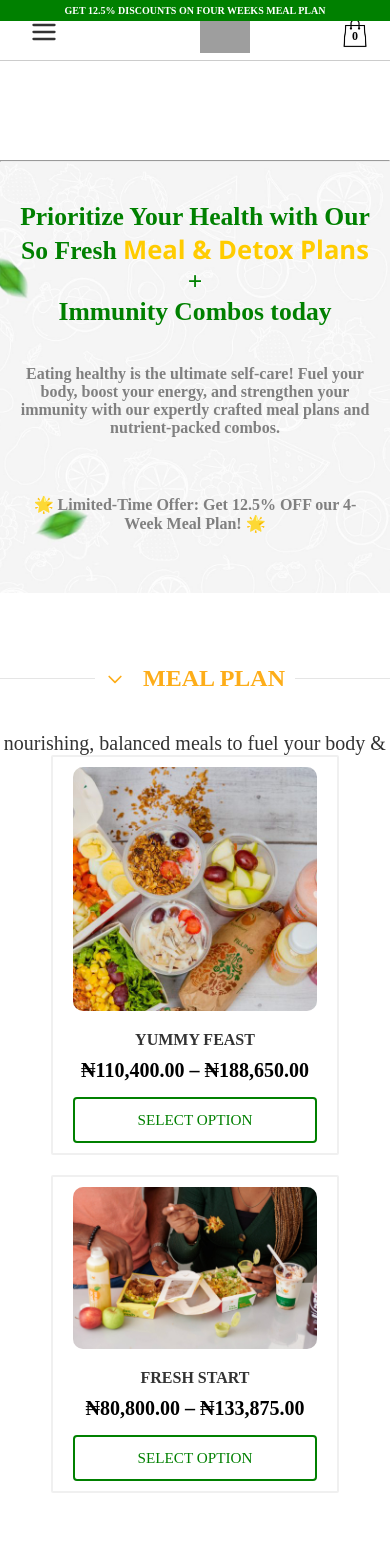
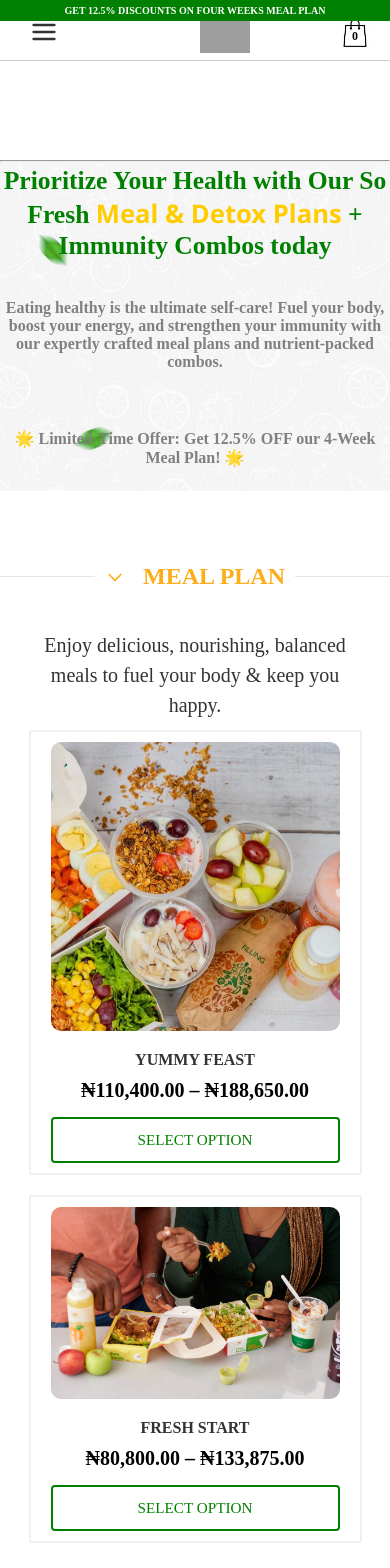
Before and after one commit to Assumpta-Chinonso1/sofresh-food-website, a React (Vite) app: page /mealplan in a window 390 px wide. Shown: the top 1568 px of the page. Built offline with nearby package versions, Linux system fonts and the light colour scheme; grey boxes are pictures that could not be loaded.

Commit message:
new commit

```diff
--- a/src/NavMealPlan/NavMeal.css
+++ b/src/NavMealPlan/NavMeal.css
@@ -673,14 +673,26 @@ box-shadow: 0 4px 8px rgb(97, 175, 97);
     margin-bottom: 50px;
   }
 
-  /* ✅ Center Banner Section */
-  .navmeal-banner {
+  /* Center Banner Section */
+   .navmeal-banner {
     margin: 0 auto;
     text-align: center;
     background-size: cover;
     background-position: center;
-    padding: 40px 20px;
+    padding: 4px 2px;
   }
+
+   /*.navmeal-banner {
+  margin: 0;
+  padding-top: 0;
+  padding-bottom: 0;
+  background-size: cover;
+  background-position: center;
+  text-align: center;
+  width: 100%;
+  position: relative;
+}*/
+
 
   .navmeal-banner .highlight,
   .navmeal-banner .pre {
@@ -691,6 +703,17 @@ box-shadow: 0 4px 8px rgb(97, 175, 97);
   .navmeal-banner p {
     text-align: center;
     margin: 20px auto;
+  }
+ .mealll-p {
+    text-align: center;
+    white-space: normal;
+    word-break: break-word;
+    font-size: 1rem;
+    line-height: 1.5;
+    margin: 10px auto;
+    padding: 0 15px;
+    display: block;
+    max-width: 35%;
   }
 
   .navmeal-section,
@@ -719,7 +742,7 @@ box-shadow: 0 4px 8px rgb(97, 175, 97);
   }
 
   .navmeal-product {
-    max-width: 320px;
+    max-width: 370px;
     width: 90%;
     margin: 0 auto;
   }
@@ -773,8 +796,8 @@ box-shadow: 0 4px 8px rgb(97, 175, 97);
   }
 
   .faq-answer {
-    padding: 0.5rem 1rem 1rem;
-    font-size: 0.95rem;
+    padding: 0.5rem 0 1rem;
+    font-size: 0.90rem;
     line-height: 1.6;
     text-align: center;
   }
--- a/src/NavMealPlan/NavMeal.jsx
+++ b/src/NavMealPlan/NavMeal.jsx
@@ -155,7 +155,7 @@ import { FiMenu, FiX } from 'react-icons/fi';
           IMMUNITY COMBOS
           <span className="line"></span>
         </h2>
-        <p>Fortify Your Body with nature’s best defenders to keep you strong and energized this season!</p>
+        <p className='mealll-p'>Fortify Your Body with nature’s best defenders to keep you strong and energized this season!</p>
         <div className="navmeal-products">
           <div className="navmeal-product">
             <img src={assets.citrus_Gaurd} alt="Citrus Guard" />
@@ -191,7 +191,7 @@ import { FiMenu, FiX } from 'react-icons/fi';
           Detox Plan
           <span className="line"></span>
         </h2>
-        <p>A refreshing reset to cleanse, recharge, and restore your vitality.</p>
+        <p className='mealll-p'>A refreshing reset to cleanse, recharge, and restore your vitality.</p>
         <div className="navmeal-products">
           <div className="navmeal-product">
             <img src={assets.reju_juc} alt="Rejuvenate Juice" />
```
